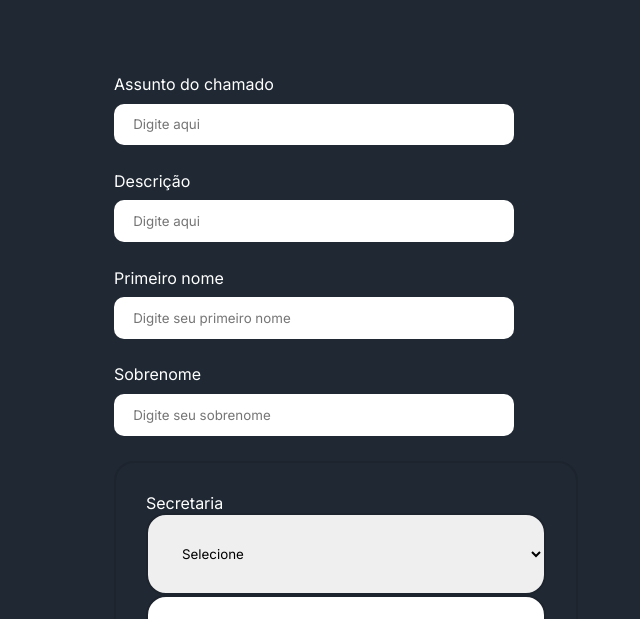
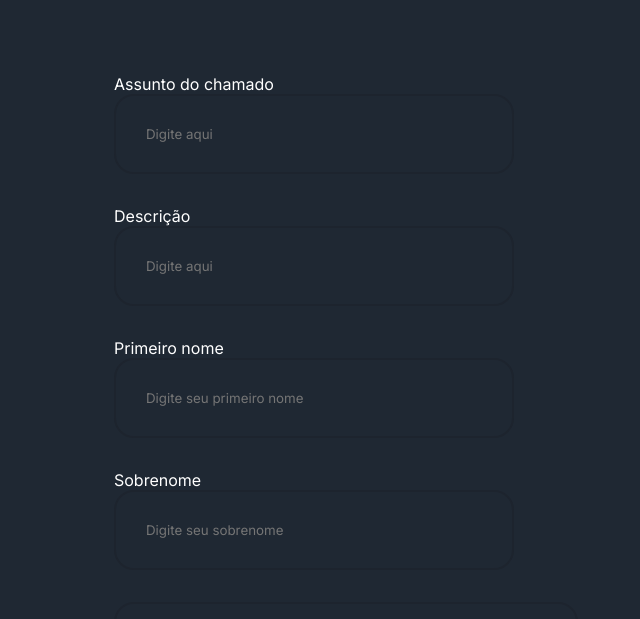
Before and after one commit to boidacarapreta/formulario-responsivo, a plain HTML site: page index..html in a window 1280 px wide. Shown: the part 181-800 px from the top of the page, without its empty margins (302-942 px from the left). Drawn offline with Linux system fonts and the light colour scheme.

Commit message:
atualização 08

```diff
--- a/style.css
+++ b/style.css
@@ -35,6 +35,8 @@ body {
 .form-image img {
     width: 25rem;
 }
+
+
 
 .form {
     width: 100%;
@@ -85,11 +87,10 @@ body {
 }
 
 .input-box input {
-    margin: 0.6rem 0;
-    padding: 0.8rem 1.2rem;
-    border: none;
-    border-radius: 10px;
-    box-shadow: #000000;
+    display: flex;
+    flex-direction: column;
+    margin-bottom: 1rem;
+    background-color: #1f2833;
 }
 
 .input-box input:hover {
@@ -98,6 +99,10 @@ body {
 
 .input-box input:focus-visible {
     outline: 1px solid #c69532;
+}
+
+.placeholder {
+    color: #fff;
 }
 
 .campo {
```
